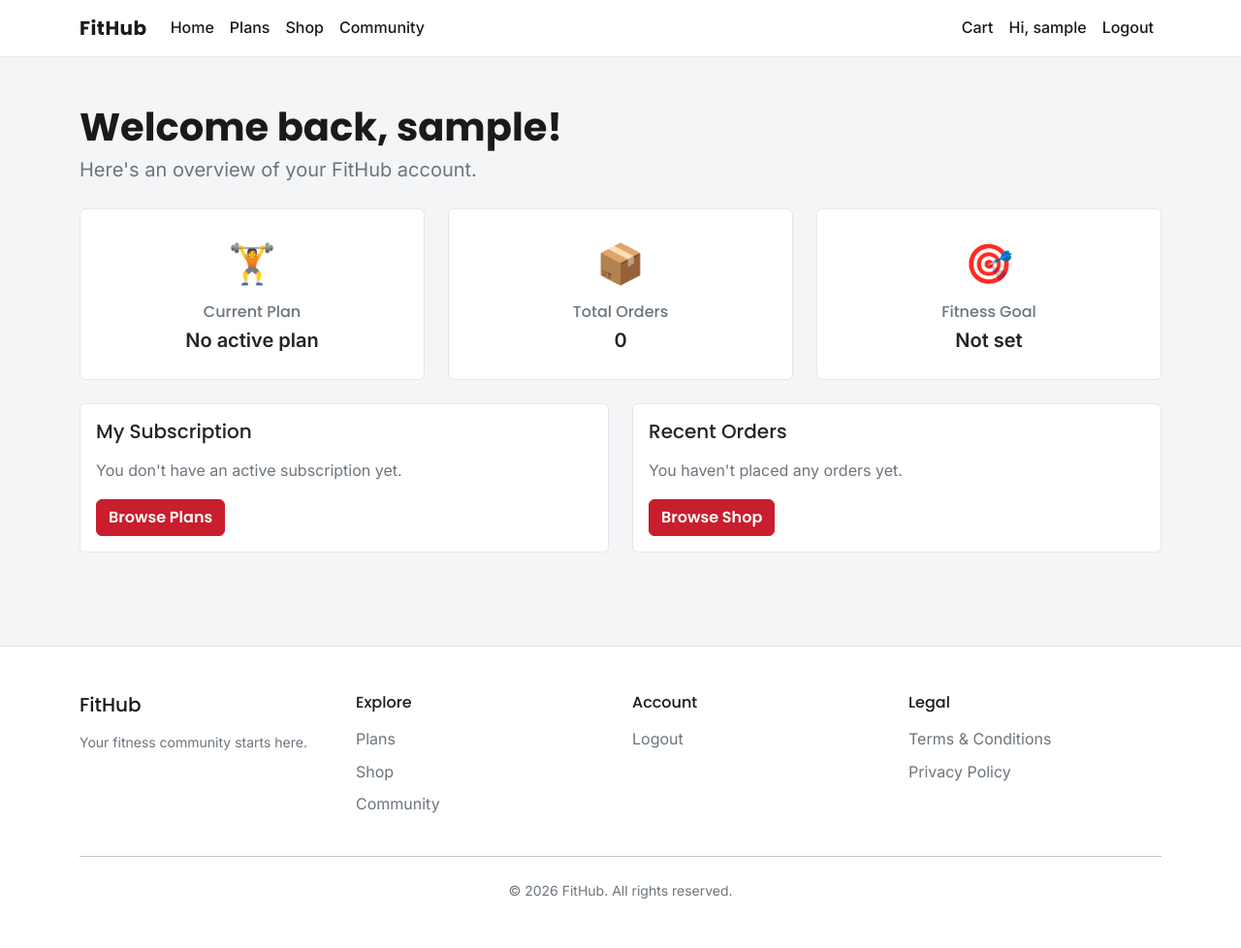
After one commit to rpires71/milestone-4, a Django app: page /dashboard/ in a window 1280 px wide. The commit adds this page. Shown: the whole page at 97% size. Run offline with Django 4.2, Linux system fonts and the light colour scheme; the visitor is signed in with stand-in values (Sample User, id 1); data that the repository does not hold is empty; some libraries are stand-ins or nearby versions.

Commit message:
feat: add member dashboard showing subscription, orders and profile

```diff
--- /dev/null
+++ b/accounts/templates/accounts/dashboard.html
@@ -0,0 +1,115 @@
+{% extends "base.html" %}
+
+{% block extra_title %}- My Dashboard{% endblock %}
+
+{% block content %}
+<main id="main-content" class="container py-5">
+
+  <!-- Welcome header -->
+  <div class="mb-4">
+    <h1 class="fw-bold mb-1">Welcome back, {{ user.username }}!</h1>
+    <p class="lead text-secondary mb-0">Here's an overview of your FitHub account.</p>
+  </div>
+
+  <!-- Quick stat cards -->
+  <div class="row g-4 mb-4">
+    <div class="col-12 col-md-4">
+      <div class="card h-100 text-center p-4">
+        <div class="fs-1 mb-2">&#127947;</div>
+        <h2 class="h6 text-secondary mb-1">Current Plan</h2>
+        {% if active_subscription %}
+          <p class="fw-bold fs-5 mb-0">{{ active_subscription.plan.name }}</p>
+        {% else %}
+          <p class="fw-bold fs-5 mb-0">No active plan</p>
+        {% endif %}
+      </div>
+    </div>
+    <div class="col-12 col-md-4">
+      <div class="card h-100 text-center p-4">
+        <div class="fs-1 mb-2">&#128230;</div>
+        <h2 class="h6 text-secondary mb-1">Total Orders</h2>
+        <p class="fw-bold fs-5 mb-0">{{ order_count }}</p>
+      </div>
+    </div>
+    <div class="col-12 col-md-4">
+      <div class="card h-100 text-center p-4">
+        <div class="fs-1 mb-2">&#127919;</div>
+        <h2 class="h6 text-secondary mb-1">Fitness Goal</h2>
+        {% if profile.fitness_goal %}
+          <p class="fw-bold fs-5 mb-0">{{ profile.get_fitness_goal_display }}</p>
+        {% else %}
+          <p class="fw-bold fs-5 mb-0">Not set</p>
+        {% endif %}
+      </div>
+    </div>
+  </div>
+
+  <div class="row g-4">
+
+    <!-- Subscription card -->
+    <div class="col-12 col-lg-6">
+      <div class="card h-100">
+        <div class="card-body">
+          <h2 class="h5 mb-3">My Subscription</h2>
+          {% if active_subscription %}
+            <p class="mb-2">
+              <span class="fw-semibold">Plan:</span> {{ active_subscription.plan.name }}
+              ({{ active_subscription.plan.get_billing_interval_display }})
+            </p>
+            <p class="mb-2">
+              <span class="fw-semibold">Status:</span>
+              <span class="badge bg-success">{{ active_subscription.get_status_display }}</span>
+            </p>
+            {% if active_subscription.current_period_end %}
+              <p class="mb-3">
+                <span class="fw-semibold">Renews on:</span>
+                {{ active_subscription.current_period_end|date:"j M Y" }}
+              </p>
+            {% endif %}
+            <a href="{% url 'plans' %}" class="btn btn-outline-dark">View Plans</a>
+          {% else %}
+            <p class="text-secondary mb-3">You don't have an active subscription yet.</p>
+            <a href="{% url 'plans' %}" class="btn btn-danger">Browse Plans</a>
+          {% endif %}
+        </div>
+      </div>
+    </div>
+
+    <!-- Recent orders card -->
+    <div class="col-12 col-lg-6">
+      <div class="card h-100">
+        <div class="card-body">
+          <h2 class="h5 mb-3">Recent Orders</h2>
+          {% if recent_orders %}
+            <div class="table-responsive">
+              <table class="table align-middle mb-3">
+                <thead>
+                  <tr>
+                    <th scope="col">Order</th>
+                    <th scope="col">Date</th>
+                    <th scope="col" class="text-end">Total</th>
+                  </tr>
+                </thead>
+                <tbody>
+                  {% for order in recent_orders %}
+                    <tr>
+                      <td class="small">{{ order.order_number|truncatechars:12 }}</td>
+                      <td class="small">{{ order.created_at|date:"j M Y" }}</td>
+                      <td class="text-end fw-semibold">&pound;{{ order.total }}</td>
+                    </tr>
+                  {% endfor %}
+                </tbody>
+              </table>
+            </div>
+            <a href="{% url 'products' %}" class="btn btn-outline-dark">Shop Again</a>
+          {% else %}
+            <p class="text-secondary mb-3">You haven't placed any orders yet.</p>
+            <a href="{% url 'products' %}" class="btn btn-danger">Browse Shop</a>
+          {% endif %}
+        </div>
+      </div>
+    </div>
+
+  </div>
+</main>
+{% endblock content %}
--- /dev/null
+++ b/accounts/urls.py
@@ -0,0 +1,6 @@
+from django.urls import path
+from . import views
+
+urlpatterns = [
+    path('', views.dashboard, name='dashboard'),
+]
--- a/accounts/views.py
+++ b/accounts/views.py
@@ -1,3 +1,29 @@
 from django.shortcuts import render
+from django.contrib.auth.decorators import login_required
 
-# Create your views here.
+
+@login_required
+def dashboard(request):
+    """Member dashboard showing subscription, orders and profile."""
+    user = request.user
+
+    # Active subscription (most recent active one, if any)
+    subscriptions = user.subscriptions.all().order_by('-created_at')
+    active_subscription = subscriptions.filter(status='active').first()
+
+    # Orders
+    orders = user.orders.all().order_by('-created_at')
+    recent_orders = orders[:5]
+
+    # Profile (created via OneToOne; may not exist yet)
+    profile = getattr(user, 'profile', None)
+
+    context = {
+        'active_subscription': active_subscription,
+        'subscription_count': subscriptions.count(),
+        'orders': orders,
+        'recent_orders': recent_orders,
+        'order_count': orders.count(),
+        'profile': profile,
+    }
+    return render(request, 'accounts/dashboard.html', context)
--- a/fithub/urls.py
+++ b/fithub/urls.py
@@ -10,5 +10,6 @@ urlpatterns = [
     path('cart/', include('cart.urls')),
     path('orders/', include('orders.urls')),
     path('community/', include('community.urls')),
+    path('dashboard/', include('accounts.urls')),
     path('', include('home.urls')),
 ]
--- a/templates/base.html
+++ b/templates/base.html
@@ -45,7 +45,7 @@
                 </a>
               </li>
               {% if user.is_authenticated %}
-                <li class="nav-item"><span class="nav-link">Hi, {{ user.username }}</span></li>
+                <li class="nav-item"><a class="nav-link" href="{% url 'dashboard' %}">Hi, {{ user.username }}</a></li>
                 <li class="nav-item"><a class="nav-link" href="{% url 'account_logout' %}">Logout</a></li>
               {% else %}
                 <li class="nav-item"><a class="nav-link" href="{% url 'account_login' %}">Login</a></li>
```
